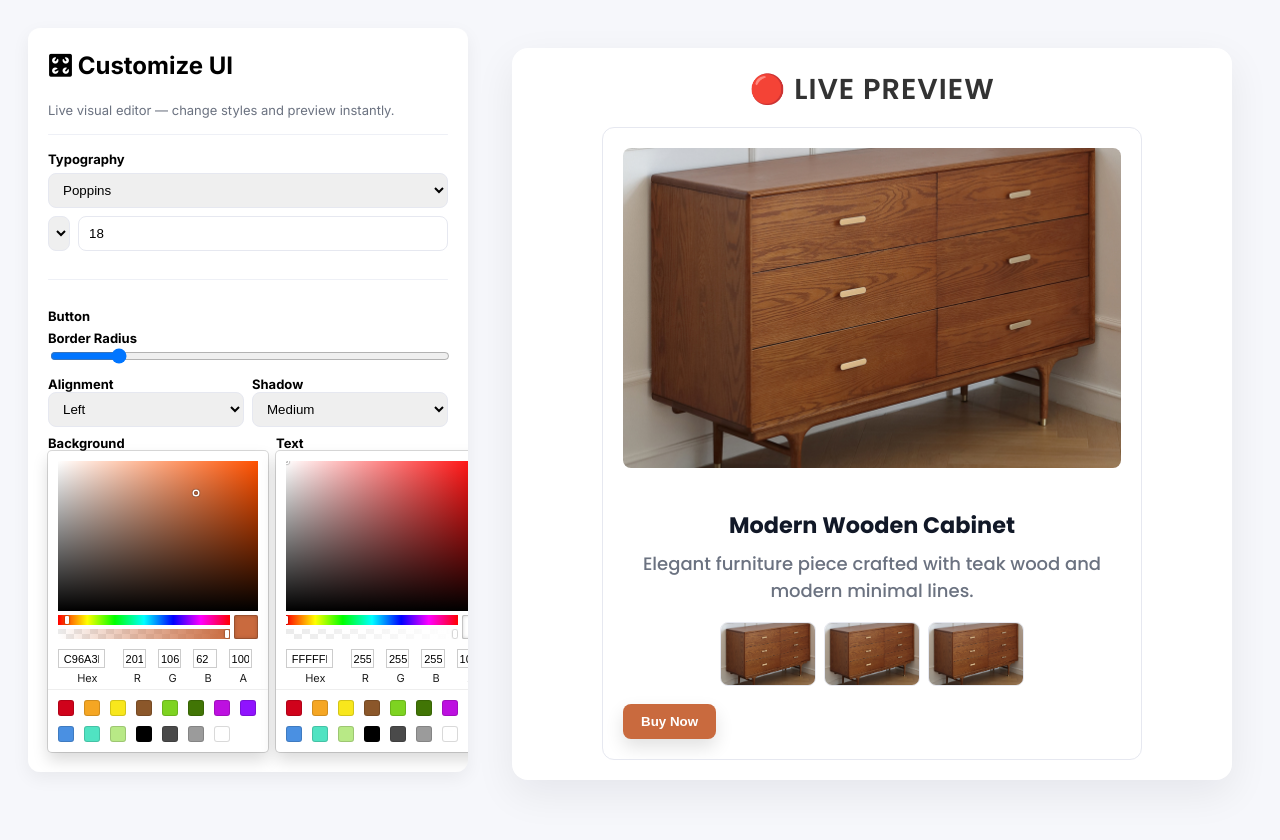
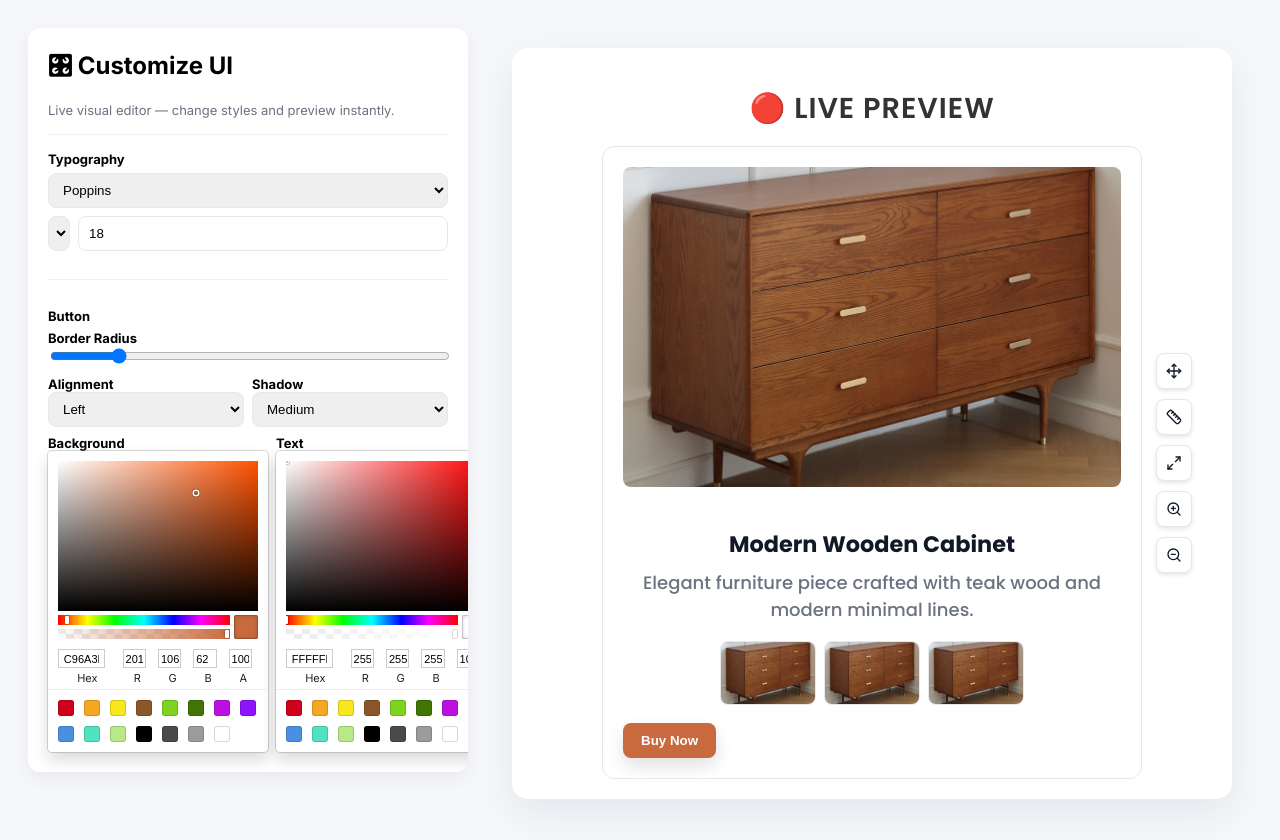
Before and after one commit to vishusingla24/Dynamic-UI-Editor, a React (Create React App) app: page / in a window 1280 px wide. Shown: the top 840 px of the page. Built offline with nearby package versions, Linux system fonts and the light colour scheme.

Commit message:
Update PreviewUI.jsx

```diff
--- a/src/components/PreviewUI.jsx
+++ b/src/components/PreviewUI.jsx
@@ -1,4 +1,5 @@
-import React from "react";
+import React, { useState, useRef } from "react";
+import { Maximize2, Minimize2, ZoomIn, ZoomOut, Move, Ruler } from "lucide-react";
 
 const shadowMap = {
     none: "none",
@@ -16,7 +17,39 @@ export default function PreviewUI({ settings }) {
         strokeColor, strokeWeight, layoutMode, images
     } = settings;
 
-    // inline style for product card
+    const [zoom, setZoom] = useState(1);
+    const [fullscreen, setFullscreen] = useState(false);
+    const [showRuler, setShowRuler] = useState(false);
+    const cardRef = useRef(null);
+
+    const handleZoomIn = () => setZoom((z) => Math.min(z + 0.1, 1.6));
+    const handleZoomOut = () => setZoom((z) => Math.max(z - 0.1, 0.6));
+
+    const handleReset = () => {
+        setZoom(1);
+        setFullscreen(false);
+        if (document.fullscreenElement) {
+            document.exitFullscreen().catch(() => { });
+        }
+    };
+
+    const handleFullscreen = async () => {
+        try {
+            if (!fullscreen) {
+                await cardRef.current?.requestFullscreen();
+                setFullscreen(true);
+            } else if (document.fullscreenElement) {
+                await document.exitFullscreen();
+                setFullscreen(false);
+            }
+        } catch (err) {
+            console.warn("Fullscreen toggle failed:", err);
+        }
+    };
+
+    const handleRulerToggle = () => setShowRuler((prev) => !prev);
+
+    // styles
     const cardStyle = {
         borderRadius: cardRadius,
         border: `${strokeWeight}px solid ${strokeColor}`,
@@ -24,12 +57,14 @@ export default function PreviewUI({ settings }) {
         fontFamily,
         fontWeight,
         fontSize: `${fontSize}px`,
-        background: sectionBg
+        background: sectionBg,
+        position: "relative",
+        transform: `scale(${zoom})`,
+        transition: "transform 0.25s ease",
+        transformOrigin: "center center"
     };
 
-    const contentStyle = {
-        padding: 20
-    };
+    const contentStyle = { padding: 20 };
 
     const btnStyle = {
         background: buttonBg,
@@ -43,7 +78,6 @@ export default function PreviewUI({ settings }) {
         fontWeight: 600
     };
 
-    // alignment helper
     const alignStyle = {
         display: "flex",
         justifyContent:
@@ -54,21 +88,50 @@ export default function PreviewUI({ settings }) {
                     : "flex-end"
     };
 
-    // gallery styles
-    const galleryStyle = {
-        gap: `${imageSpacing}px`
+    const galleryStyle = { gap: `${imageSpacing}px` };
+
+    // ✅ floating control panel (moved outside card)
+    const controlPanelStyle = {
+        display: "flex",
+        flexDirection: "column",
+        gap: "10px",
+        position: "absolute",
+        top: "50%",
+        right: "20px",
+        transform: "translateY(-50%)",
+        zIndex: 999
     };
 
-    // ✅ Added Live Preview heading at top
+    const controlBtnStyle = {
+        background: "#fff",
+        border: "1px solid #e5e7eb",
+        borderRadius: "8px",
+        width: "36px",
+        height: "36px",
+        display: "flex",
+        alignItems: "center",
+        justifyContent: "center",
+        boxShadow: "0 2px 4px rgba(0,0,0,0.1)",
+        cursor: "pointer",
+        transition: "all 0.2s ease",
+    };
+
+    const rulerStyle = {
+        position: "absolute",
+        inset: 0,
+        border: "1px dashed rgba(0,0,0,0.25)",
+        pointerEvents: "none",
+        display: showRuler ? "block" : "none"
+    };
+
     return (
-        <div style={{ width: "100%", textAlign: "center" }}>
+        <div style={{ width: "100%", textAlign: "center", position: "relative" }}>
             <h1
                 style={{
                     fontFamily,
                     fontWeight: 600,
                     fontSize: "1.8rem",
-                    marginBottom: "1.5rem",
-                    margin: "0 0 1rem 0",
+                    marginBottom: "1rem",
                     color: "#333",
                     textTransform: "uppercase",
                     letterSpacing: "1px",
@@ -77,13 +140,15 @@ export default function PreviewUI({ settings }) {
                 🔴 Live Preview
             </h1>
 
-            {/* existing product preview layout */}
-            <div style={{ display: "flex", justifyContent: "center", width: "100%" }}>
+            {/* wrapper for preview and controls */}
+            <div style={{ display: "flex", justifyContent: "center", alignItems: "center", position: "relative" }}>
+                {/* Product Card */}
+                <div className="productCard" style={cardStyle} ref={cardRef}>
+                    <div style={rulerStyle}></div>
+
                     {layoutMode === "desktop" ? (
-                    <div className="productCard" style={cardStyle}>
                         <div style={{ padding: 0 }}>
                             <div style={{ display: "flex", justifyContent: "center", padding: 20 }}>
-                                {/* main hero image is first image */}
                                 <img
                                     src="/furniture.jpg"
                                     alt="furniture"
@@ -101,7 +166,6 @@ export default function PreviewUI({ settings }) {
                                     Elegant furniture piece crafted with teak wood and modern minimal lines.
                                 </p>
 
-                                {/* small gallery */}
                                 <div style={{ marginTop: 16 }}>
                                     <div className={`gallery ${galleryAlign}`} style={galleryStyle}>
                                         {images.map((src, idx) => (
@@ -120,24 +184,13 @@ export default function PreviewUI({ settings }) {
                                     </div>
                                 </div>
 
-                                {/* CTA */}
                                 <div style={{ marginTop: 18, ...alignStyle }}>
                                     <button style={btnStyle}>Buy Now</button>
                                 </div>
                             </div>
                         </div>
-                    </div>
                     ) : (
-                    /* compact layout (different composition) */
-                    <div
-                        className="productCard"
-                        style={{
-                            ...cardStyle,
-                            display: "flex",
-                            flexDirection: "row",
-                            gap: 12
-                        }}
-                    >
+                        <div style={{ display: "flex", flexDirection: "row", gap: 12 }}>
                             <div style={{ flex: "0 0 40%" }}>
                                 <img
                                     src={images[0]}
@@ -151,9 +204,7 @@ export default function PreviewUI({ settings }) {
                                 />
                             </div>
                             <div style={{ flex: 1, padding: 16 }}>
-                            <h3 style={{ margin: 0, fontSize: "1.1rem" }}>
-                                Modern Wooden Cabinet
-                            </h3>
+                                <h3 style={{ margin: 0, fontSize: "1.1rem" }}>Modern Wooden Cabinet</h3>
                                 <p style={{ color: "#6b7280", marginTop: 8 }}>
                                     Minimal cabinet for living room or hallway.
                                 </p>
@@ -164,6 +215,26 @@ export default function PreviewUI({ settings }) {
                         </div>
                     )}
                 </div>
+
+                {/* ✅ Controls now visible and not clipped */}
+                <div style={controlPanelStyle}>
+                    <div style={controlBtnStyle} onClick={handleReset} title="Reset View">
+                        <Move size={16} />
+                    </div>
+                    <div style={controlBtnStyle} onClick={handleRulerToggle} title="Toggle Ruler">
+                        <Ruler size={16} />
+                    </div>
+                    <div style={controlBtnStyle} onClick={handleFullscreen} title="Toggle Fullscreen">
+                        {fullscreen ? <Minimize2 size={16} /> : <Maximize2 size={16} />}
+                    </div>
+                    <div style={controlBtnStyle} onClick={handleZoomIn} title="Zoom In">
+                        <ZoomIn size={16} />
+                    </div>
+                    <div style={controlBtnStyle} onClick={handleZoomOut} title="Zoom Out">
+                        <ZoomOut size={16} />
+                    </div>
+                </div>
+            </div>
         </div>
     );
 }
```
Lines whose indentation alone changed are shown as unchanged.
